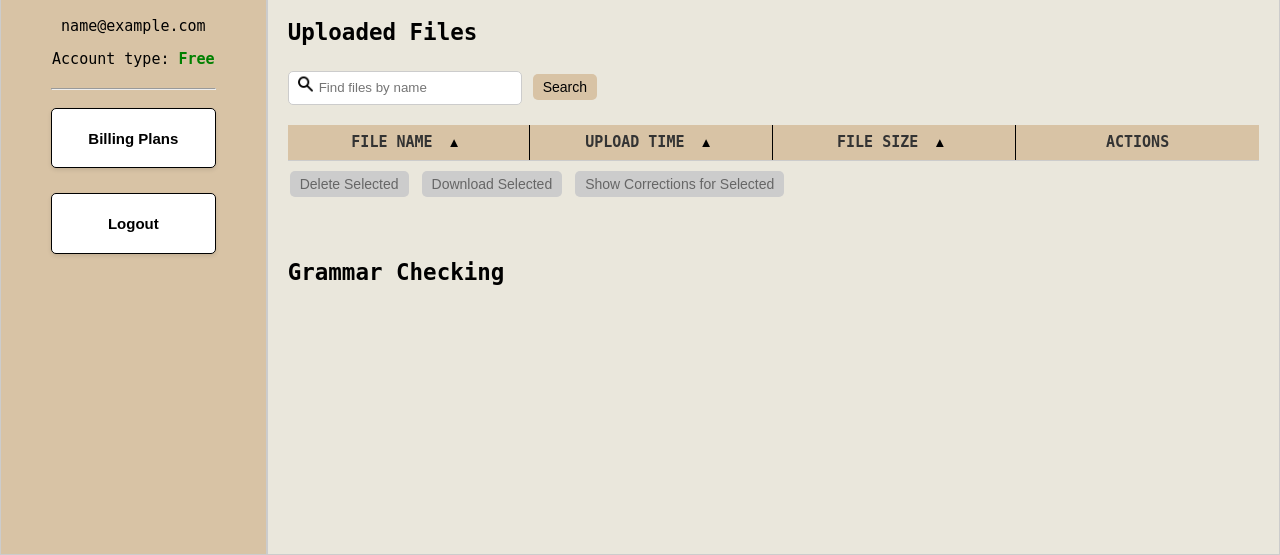
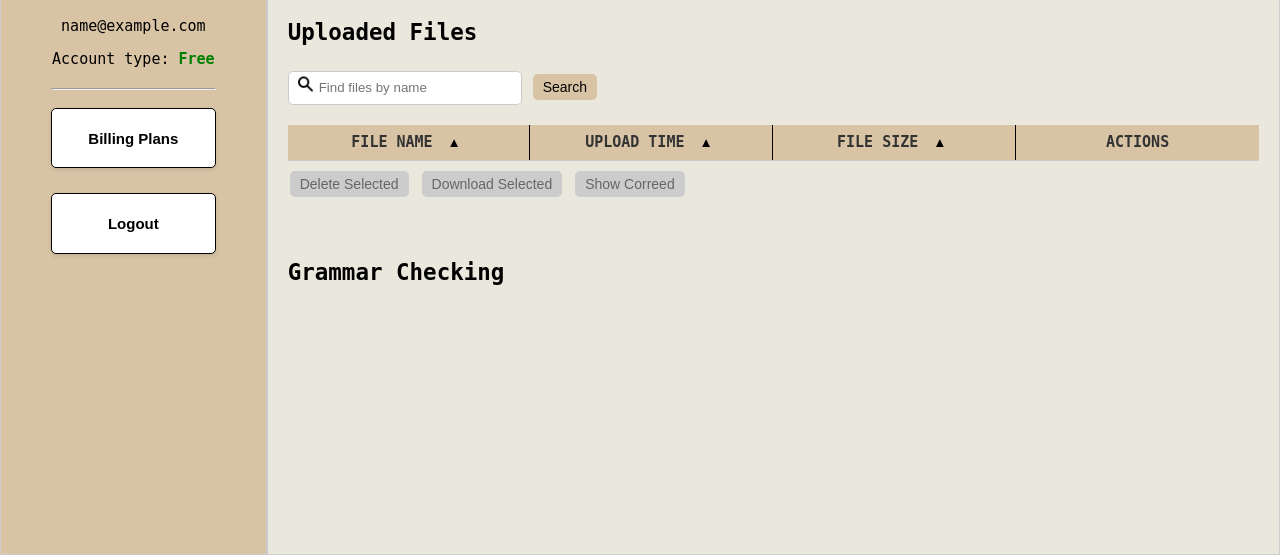
Before and after one commit to ThaiLe1220/doc_grammar, a Flask app: page /index in a window 1280 px wide. Shown: the part 245-800 px from the top of the page. Run offline with Flask 3, Linux system fonts and the light colour scheme; the visitor is signed in with stand-in values (Sample User, id 1); data that the repository does not hold is empty; some libraries are stand-ins or nearby versions.

Commit message:
update ui

```diff
--- a/my_flask_app/static/css/style.css
+++ b/my_flask_app/static/css/style.css
@@ -669,3 +669,21 @@ ul li a {
   pointer-events: none;
   /* Ensures the icon doesn't interfere with the input */
 }
+
+.action-buttons button.disabled {
+  background-color: #cccccc;
+  /* Gray background for disabled state */
+  color: #666666;
+  /* Dark gray text for disabled state */
+  cursor: not-allowed;
+  /* Cursor to indicate the button is not clickable */
+  pointer-events: none;
+  /* Disable button clicks */
+}
+
+.action-buttons button.disabled:hover {
+  background-color: #cccccc;
+  /* Keep the background color the same on hover */
+  color: #666666;
+  /* Keep the text color the same on hover */
+}
--- a/my_flask_app/templates/index.html
+++ b/my_flask_app/templates/index.html
@@ -193,11 +193,9 @@
                     <!-- Other form elements -->
                 </form>
 
-                <button onclick="performAction('delete')">Delete Selected</button>
-
-                <button onclick="performAction('download')">Download Selected</button>
-
-                <button onclick="performAction('show-corrections')">Show Corrections for Selected</button>
+                <button id="deleteButton" onclick="performAction('delete')">Delete Selected</button>
+                <button id="downloadButton" onclick="performAction('download')">Download Selected</button>
+                <button id="showCorrectionsButton" onclick="performAction('show-corrections')">Show Correed</button>
             </div>
 
 
```
